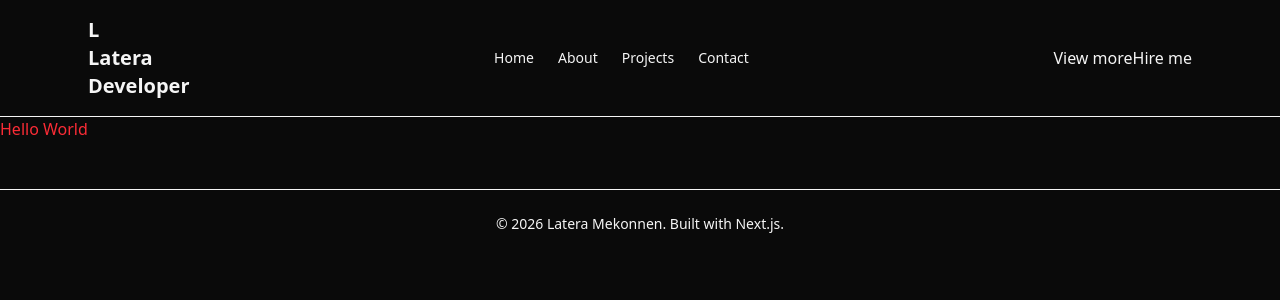
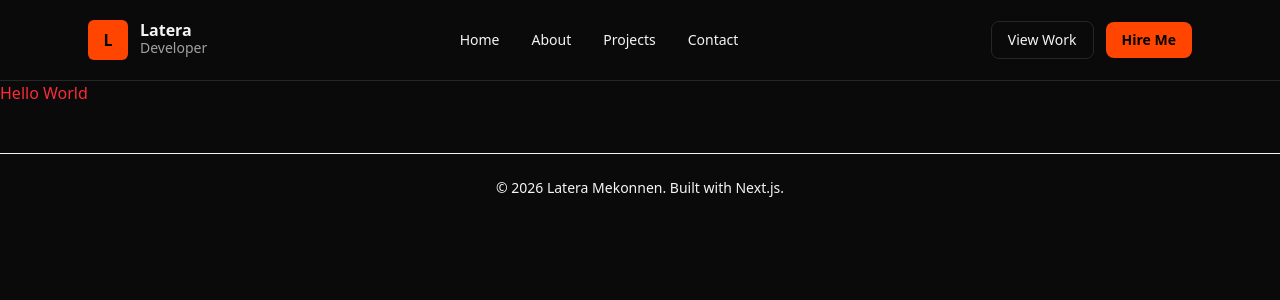
Before and after one commit to Laterat/myPortfolio, a Next.js app: page / in a window 1280 px wide. Shown: the top 300 px of the page. Built offline with nearby package versions, Linux system fonts and the light colour scheme.

Commit message:
style: styled the hader better

```diff
--- a/components/layout/Header.tsx
+++ b/components/layout/Header.tsx
@@ -2,28 +2,34 @@ import Link from "next/link";
 
 export default function Header() {
   return (
-    <header className="border-b">
-      <div className="mx-auto max-w-6xl px-6 py-4 flex items-center justify-between">
-        <Link href="/" className="font-bold text-xl">
+    <header className="border-b border-surface-border sticky top-0 justify-content">
+      <div className="mx-auto max-w-6xl h-20 px-6 flex items-center justify-between">
+        <Link href="/" className="flex items-center gap-3">
+          <div className="flex h-10 w-10 items-center justify-center rounded-md bg-accent font-bold text-black hover:bg-accent-strong transition-all duration-400  hover:-rotate-15 hover:cursor-pointer">
+            L
+          </div>
+
           <div>
-            <div>L</div>
-            <div>
-              <p>Latera</p>
-              <p>Developer</p>
-            </div>
+            <p className="font-bold leading-none">Latera</p>
+            <p className="text-sm text-neutral-400">Developer</p>
           </div>
         </Link>
 
-        <nav className="flex gap-6 text-sm">
+        <nav className="hidden md:flex items-center gap-8 text-sm font-medium">
           <Link href="/">Home</Link>
           <Link href="/about">About</Link>
           <Link href="/projects">Projects</Link>
           <Link href="/contact">Contact</Link>
         </nav>
 
-        <div>
-          <button>View more</button>
-          <button>Hire me</button>
+        <div className="flex items-center gap-3">
+          <button className="rounded-lg border border-surface-border px-4 py-2 text-sm hover:bg-accent transition-colors hover:text-black">
+            View Work
+          </button>
+
+          <button className="rounded-lg bg-accent px-4 py-2 text-sm font-semibold text-black cursor-pointer transition-all duration-300 ease-out hover:bg-accent-soft hover:-translate-y-1 hover:scale-105 active:scale-95">
+            Hire Me
+          </button>
         </div>
       </div>
     </header>
```
